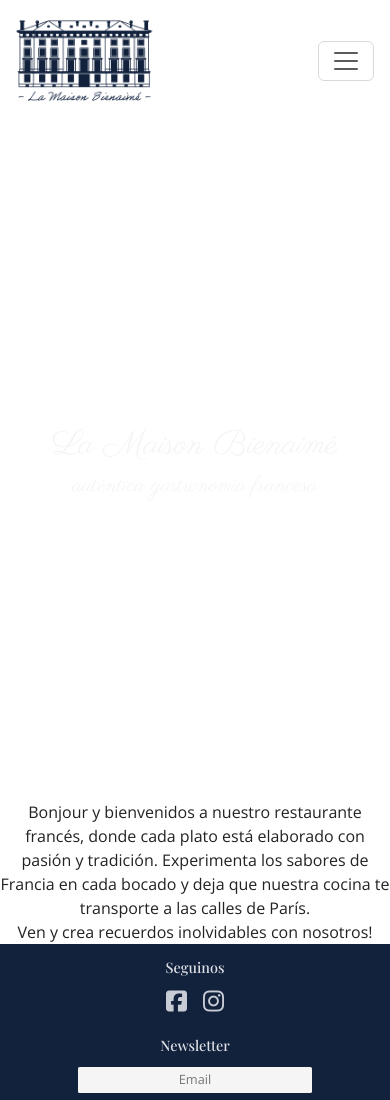
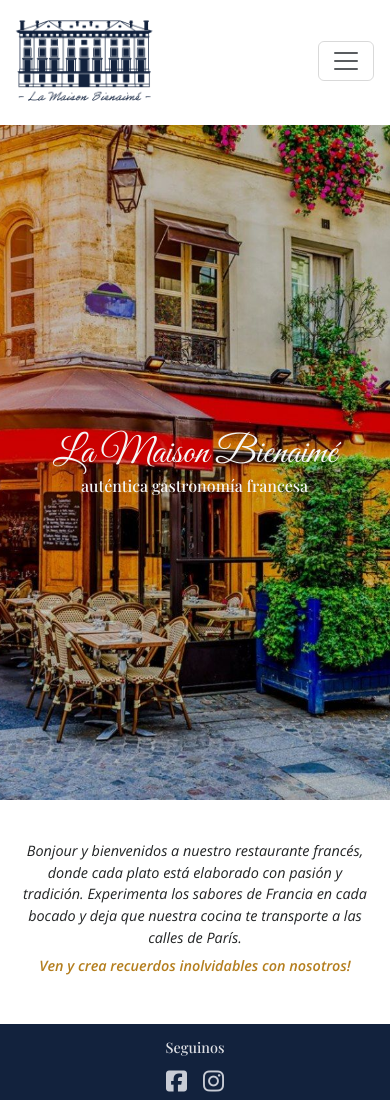
Before and after one commit to carobienaime/PF-Bienaime, a website: page index.html in a window 390 px wide. Shown: the top 1100 px of the page. Drawn offline with nearby package versions, Linux system fonts and the light colour scheme; a web font is replaced by a local one.

Commit message:
agregado de animaciones al home. modificaciones a la version mobile del home

```diff
--- a/index.html
+++ b/index.html
@@ -12,6 +12,9 @@
 
     <!--link de bootstrap-->
     <link href="https://cdn.jsdelivr.net/npm/bootstrap@5.3.0-alpha3/dist/css/bootstrap.min.css" rel="stylesheet" integrity="sha384-KK94CHFLLe+nY2dmCWGMq91rCGa5gtU4mk92HdvYe+M/SXH301p5ILy+dN9+nJOZ" crossorigin="anonymous">
+
+    <!--link de animaciones-->
+    <link rel="stylesheet" href="https://cdnjs.cloudflare.com/ajax/libs/animate.css/4.1.1/animate.min.css">
 
     <!--link de mi css-->
     <link rel="stylesheet" href="css/styles.css">
@@ -28,6 +31,10 @@
     <link rel="preconnect" href="https://fonts.googleapis.com">
     <link rel="preconnect" href="https://fonts.gstatic.com" crossorigin>
     <link href="https://fonts.googleapis.com/css2?family=Playfair+Display:ital,wght@0,400;0,500;0,600;0,700;0,800;1,400;1,500;1,600;1,700;1,800&display=swap" rel="stylesheet">
+
+    <link rel="preconnect" href="https://fonts.googleapis.com">
+    <link rel="preconnect" href="https://fonts.gstatic.com" crossorigin>
+    <link href="https://fonts.googleapis.com/css2?family=Great+Vibes&display=swap" rel="stylesheet">
 
     <!--script iconos-->
     <script src="https://kit.fontawesome.com/c74dc4626c.js" crossorigin="anonymous"></script>
@@ -81,14 +88,14 @@
     <main>
         <!--titulo y subtitulo del Home-->
         <div class="titulos-home">
-            <h1 class="h1-home">La Maison Bienaimé</h1>
-            <h2 class="h2-home">auténtica gastronomía francesa</h2>
+            <h1 class="h1-home animate__animated animate__zoomIn">La Maison Bienaimé</h1>
+            <h2 class="h2-home animate__animated animate__zoomIn animate__delay-1s">auténtica gastronomía francesa</h2>
         </div>
 
         <!--frase de bienvenida del Home-->
         <div class="frase-home">
             <p class="p-home">Bonjour y bienvenidos a nuestro restaurante francés, donde cada plato está elaborado con pasión y tradición. Experimenta los sabores de Francia en cada bocado y deja que nuestra cocina te transporte a las calles de París.</p>
-            <p class="p-home">Ven y crea recuerdos inolvidables con nosotros!</p>
+            <p class="p-home p-home2">Ven y crea recuerdos inolvidables con nosotros!</p>
         </div>
 
     </main>
--- a/scss/_home.scss
+++ b/scss/_home.scss
@@ -8,36 +8,47 @@ main{
     .titulos-home{
         height: 80vh;
         @include flex2;
-        gap: 0.5rem;
-
+        background-image: url("../images/home.jpeg");
         background-size: cover;
         background-repeat: no-repeat;
         background-position: center;
 
-
         .h1-home{
             text-align: center;
-            font-size: 2.1rem;
+            font-size: 2.4rem;
             margin-bottom: 0rem;
             color: $color-h1;
-            font-family: 'Parisienne', cursive;
+            font-family: 'Great Vibes', cursive;
         }
 
         .h2-home{
             text-align: center;
-            font-size: 1.4rem;
+            font-size: 1rem;
             margin-bottom: 0rem;
             color: $color-h1;
-            font-family: 'Parisienne', cursive;
+            font-family: 'Playfair Display', serif;
         }
     }
 
     .frase-home{
-        text-align: center;
+        @include flex2;
+        margin-top: 2.5rem;
+        margin-bottom: 3rem;
+        @include margin-mobile;
+        gap: 0.4rem;
+
         .p-home{
+            font-size: 0.9rem;
             font-family: 'Open Sans', sans-serif;
             color: $color-txt2;
             margin-bottom: 0rem;
+            font-style: oblique;
+            text-align: center;
+        }
+
+        .p-home2{
+            color: $color-txt3;
+            font-weight: 600;
         }
     }
 
--- a/scss/main-secciones/_contacto.scss
+++ b/scss/main-secciones/_contacto.scss
@@ -28,7 +28,8 @@ main{
         }
 
         .f-weight{
-            font-weight: 650;
+            font-weight: 600;
+            color: $color-txt3;
         }
     }
 
```
Also changed, not shown: css/styles.css.
